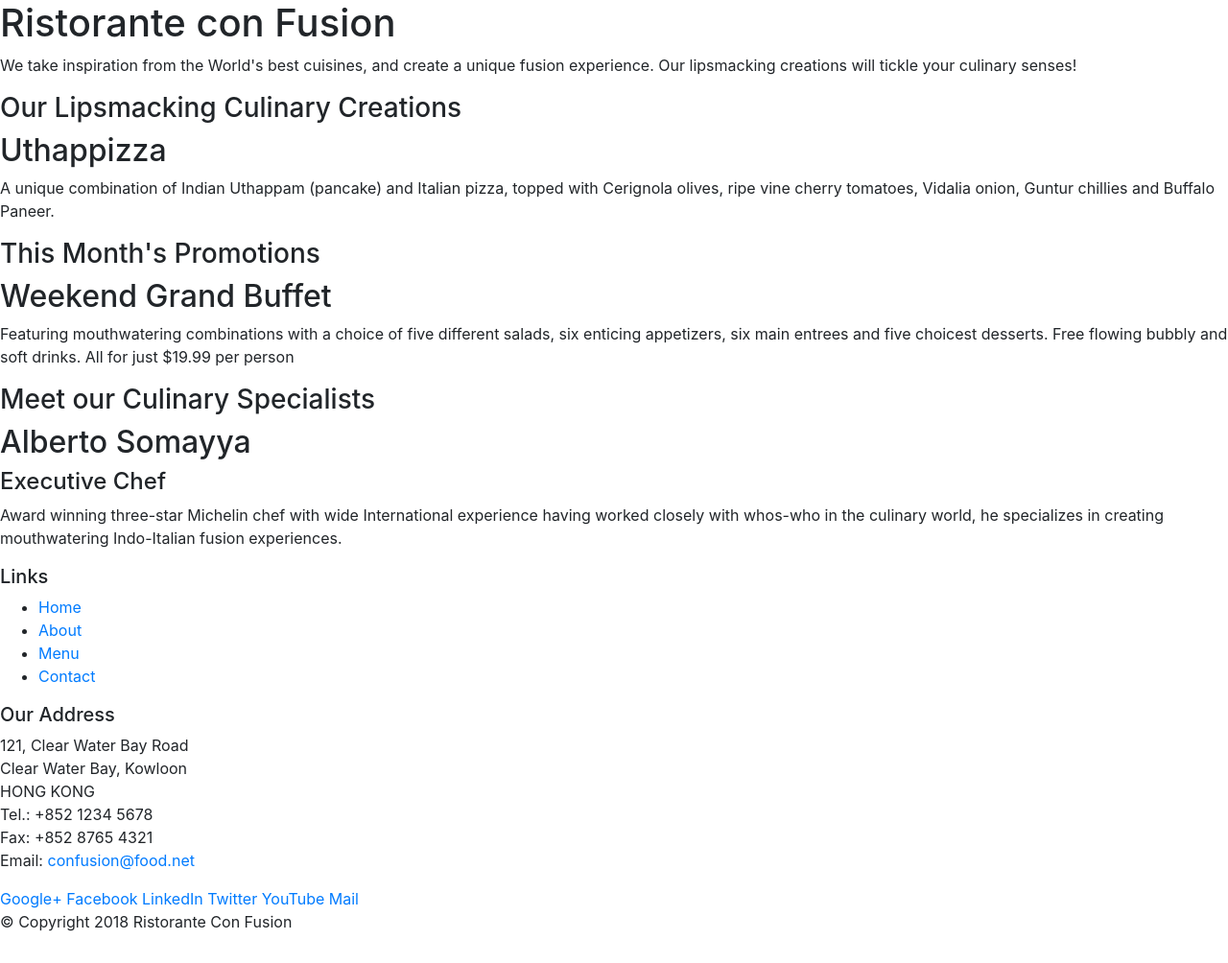
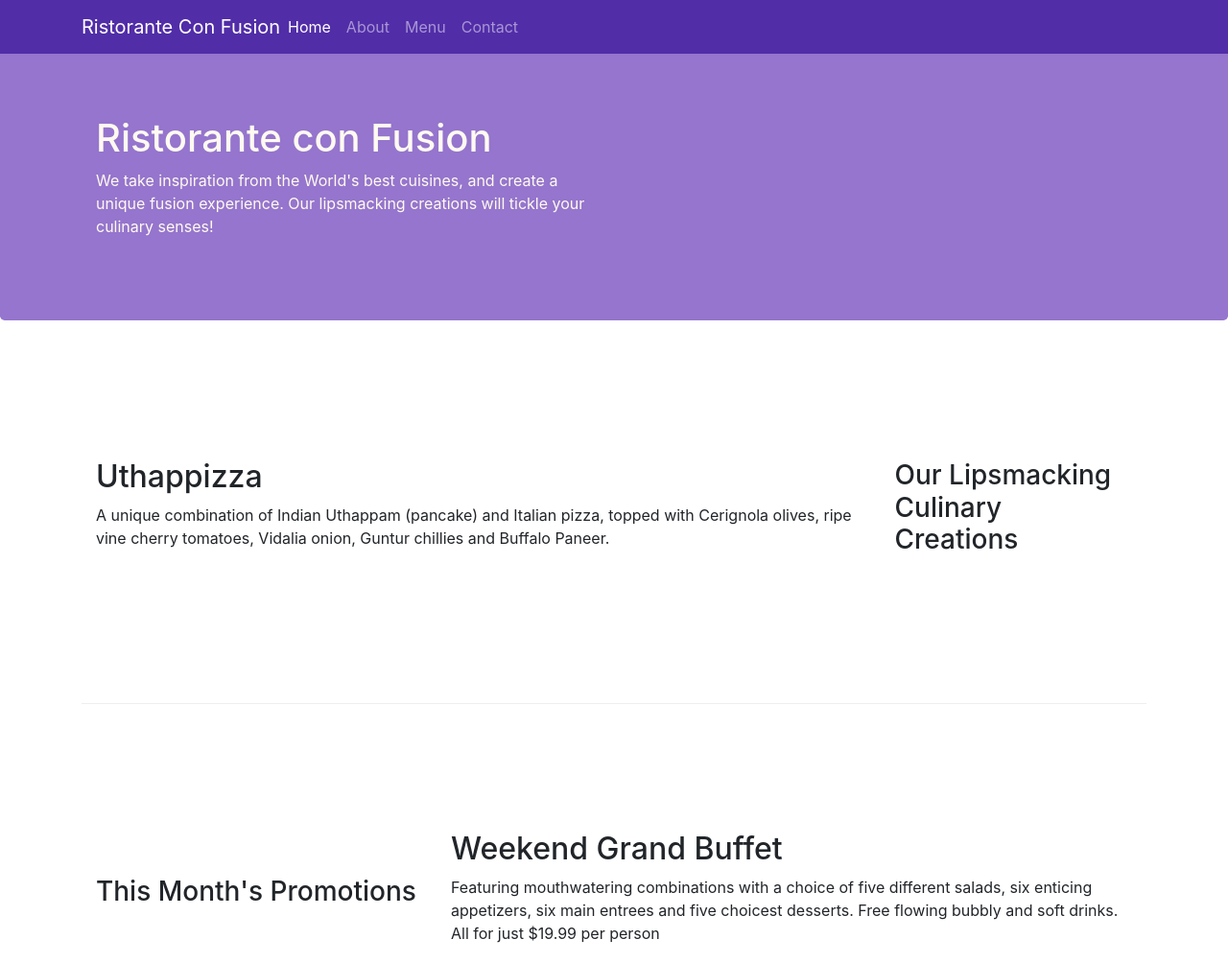
Before and after one commit to ibrahimrehman1/Restorante-ConFusion, a website: page index.html in a window 1280 px wide. Shown: the top 1004 px of the page at 96% size. Drawn offline with nearby package versions, Linux system fonts and the light colour scheme.

Commit message:
Navigation Bar and Breadcrumbs

```diff
--- /dev/null
+++ b/css/styles.css
@@ -0,0 +1,39 @@
+.row-header{
+    margin: 0px auto;
+    padding: 0px auto;
+}
+
+.row-content{
+    margin: 0px auto;
+    padding: 50px 0px 50px 0px;
+    border-bottom: 1px ridge;
+    min-height: 400px;
+}
+
+.footer{
+    background-color: #D1C4E9;
+    margin: 0px auto;
+    padding: 50px 0px 50px 0px;
+}
+
+.jumbotron{
+    padding: 70px 30px 70px 30px;
+    margin: 0px auto;
+    background-color: #9575CD;
+    color: floralwhite;
+}
+
+.address{
+    font-size: 80%;
+    margin: 0px;
+    color: #0f0f0f;
+}
+
+body{
+    padding:50px 0px 0px 0px;
+    z-index:0;
+}
+
+.navbar-dark {
+     background-color: #512DA8;
+}
--- a/index.html
+++ b/index.html
@@ -5,50 +5,66 @@
     <title>Ristorante Con Fusion</title>
     <meta name="viewport" content="width=device-width, initial-scale=1.0, shrink-to-fit=no">
     <link rel="stylesheet" href="./node_modules/bootstrap/dist/css/bootstrap.min.css">
+    <link rel="stylesheet" href="./css/styles.css">
 </head>
 
 <body>
+    <nav class="navbar navbar-expand-sm navbar-dark fixed-top">
+        <div class="container">
+            <button type="button" class="navbar-toggler" data-toggle="collapse" data-target="#Navbar">
+                <span class="navbar-toggler-icon"></span>
+            </button>
+            <a href="#" class="navbar-brand mr-auto">Ristorante Con Fusion</a>
+            <div class="collapse navbar-collapse" id="Navbar">
+                <ul class="navbar-nav mr-auto">
+                    <li class="nav-item active"><a href="#" class="nav-link">Home</a></li>
+                    <li class="nav-item"><a href="./aboutus.html" class="nav-link">About</a></li>
+                    <li class="nav-item"><a href="#" class="nav-link">Menu</a></li>
+                    <li class="nav-item"><a href="#" class="nav-link">Contact</a></li>
+                </ul>
+            </div>
+        </div>
+    </nav>
 
-    <header>
-        <div>
-            <div>
-                <div>
+    <header class="jumbotron">
+        <div class="container">
+            <div class="row row-header">
+                <div class="col-12 col-sm-6">
                     <h1>Ristorante con Fusion</h1>
                     <p>We take inspiration from the World's best cuisines, and create a unique fusion experience. Our lipsmacking creations will tickle your culinary senses!</p>
                 </div>
-                <div>
-                </div>
+                <div class="col-12 col-sm"></div>
             </div>
         </div>
     </header>
 
-    <div>
-        <div>
-            <div>
+    <div class="container">
+        <div class="row row-content align-items-center">
+            <div class="col-12 col-sm-4 order-sm-last col-md-3">
                 <h3>Our Lipsmacking Culinary Creations</h3>
             </div>
-            <div>
+            <div class="col col-sm order-sm-first col-md">
                 <h2>Uthappizza</h2>
                 <p>A unique combination of Indian Uthappam (pancake) and Italian pizza, topped with Cerignola olives, ripe vine cherry tomatoes, Vidalia onion, Guntur chillies and Buffalo Paneer.</p>
             </div>
         </div>
 
 
-        <div>
-            <div>
+        <div class="row row-content align-items-center">
+            <div class="col-12 col-sm-4">
                 <h3>This Month's Promotions</h3>
             </div>
-            <div>
+            <div class="col-12 col-sm">
                 <h2>Weekend Grand Buffet</h2>
                 <p>Featuring mouthwatering combinations with a choice of five different salads, six enticing appetizers, six main entrees and five choicest desserts. Free flowing bubbly and soft drinks. All for just $19.99 per person </p>
             </div>
         </div>
 
-        <div>
-            <div>
+        <div class="row row-content align-items-center">
+            <div class="col-12 col-sm-4 order-sm-last col-md-3">
                 <h3>Meet our Culinary Specialists</h3>
             </div>
-            <div>
+            <div class="col col-sm order-sm-first col-md">
                 <h2>Alberto Somayya</h2>
                 <h4>Executive Chef</h4>
                 <p>Award winning three-star Michelin chef with wide International experience having worked closely with whos-who in the culinary world, he specializes in creating mouthwatering Indo-Italian fusion experiences. </p>
@@ -56,14 +72,14 @@
         </div>
     </div>
 
-    <footer>
-        <div>
-            <div>
-                <div>
+    <footer class="footer">
+        <div class="container">
+            <div class="row">
+                <div class="col-4 offset-1 col-sm-2">
                     <h5>Links</h5>
-                    <ul>
+                    <ul class="list-unstyled">
                         <li><a href="#">Home</a></li>
-                        <li><a href="#">About</a></li>
+                        <li><a href="./aboutus.html">About</a></li>
                         <li><a href="#">Menu</a></li>
                         <li><a href="#">Contact</a></li>
                     </ul>
@@ -79,8 +95,8 @@
 		              Email: <a href="mailto:confusion@food.net">confusion@food.net</a>
 		           </address>
                 </div>
-                <div>
-                    <div>
+                <div class="col-12 col-sm-4 align-self-center">
+                    <div class="text-center">
                         <a href="http://google.com/+">Google+</a>
                         <a href="http://www.facebook.com/profile.php?id=">Facebook</a>
                         <a href="http://www.linkedin.com/in/">LinkedIn</a>
@@ -90,8 +106,8 @@
                     </div>
                 </div>
            </div>
-           <div>
-                <div>
+           <div class="row justify-content-center">
+                <div class="col-auto">
                     <p>© Copyright 2018 Ristorante Con Fusion</p>
                 </div>
            </div>
```
Also changed, not shown: aboutus.html (+38 -14 lines), Extra Small Screen.png (added), Small - Extra Large Screen.png (added), 1 other file.
